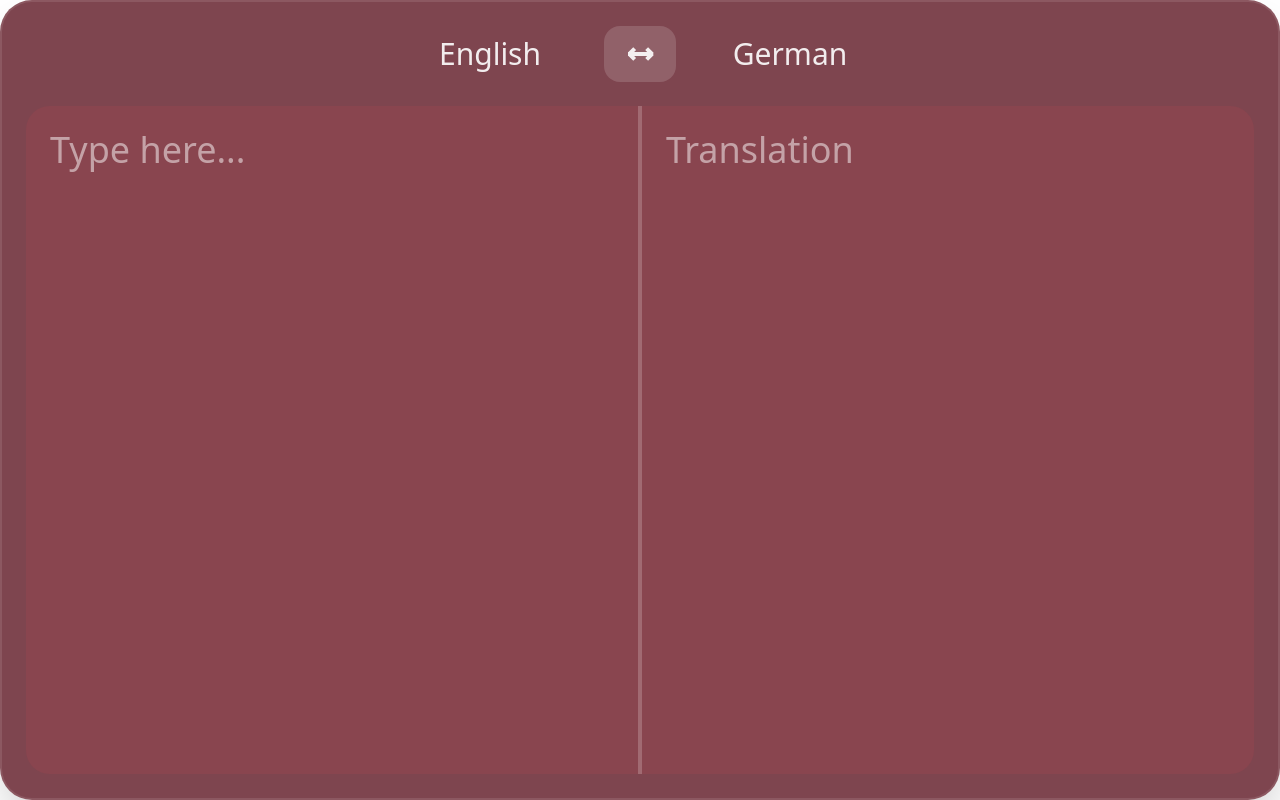
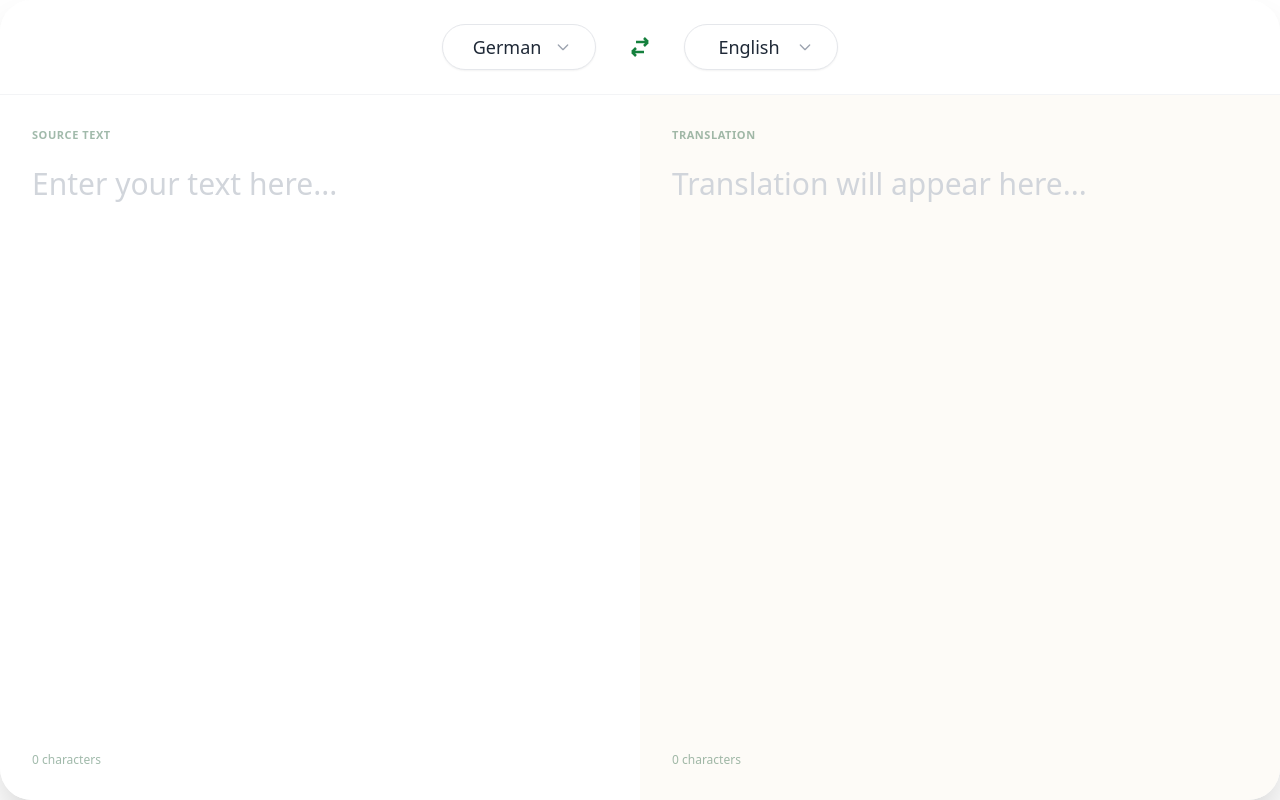
Before and after one commit to kayfgit/quickgerman, an Electron app: page index.html in a window 1280 px wide. Both pictures are taken after a click on the button 640 px from the left and 54 px from the top of the page. Drawn offline with nearby package versions, Linux system fonts and the light colour scheme; no server answers.

Commit message:
disable spellchecks and fix swap bug

```diff
--- a/index.html
+++ b/index.html
@@ -54,38 +54,66 @@
     </style>
 </head>
 
-<body class="overflow-hidden font-sans select-none">
-    <div class="bg-wine-500 rounded-[2rem] p-6 shadow-2xl border-2 border-white/10 h-screen flex flex-col relative">
-        <!-- Header -->
-        <div class="flex justify-center items-center gap-6 mb-6 drag-handle shrink-0">
-            <span id="sourceLang" class="text-white/90 text-3xl font-medium min-w-[180px] text-center">German</span>
+<body class="overflow-hidden font-sans select-none bg-transparent">
+    <!-- Main Card -->
+    <div class="bg-white rounded-[2rem] shadow-2xl h-screen flex flex-col relative overflow-hidden">
+
+        <!-- Header (Drag Handle) -->
+        <div
+            class="flex justify-center items-center gap-6 py-6 border-b border-gray-100 drag-handle shrink-0 bg-white z-10">
+            <!-- German Pill -->
+            <div class="flex items-center gap-2 px-6 py-2 rounded-full border border-gray-200 shadow-sm bg-white">
+                <span id="sourceLang" class="text-gray-800 text-lg font-medium min-w-[80px] text-center">English</span>
+                <svg class="w-4 h-4 text-gray-400" fill="none" stroke="currentColor" viewBox="0 0 24 24">
+                    <path stroke-linecap="round" stroke-linejoin="round" stroke-width="2" d="M19 9l-7 7-7-7"></path>
+                </svg>
+            </div>
+
+            <!-- Swap Button -->
             <button id="swapBtn"
-                class="bg-white/15 hover:bg-white/25 active:bg-white/30 rounded-2xl px-5 py-3 text-white/90 transition-colors flex items-center justify-center no-drag"
-                title="Swap languages">
-                <svg width="32" height="32" viewBox="0 0 24 24" fill="none" stroke="currentColor" stroke-width="3">
-                    <path d="M8 16l-4-4m0 0l4-4m-4 4h18M17 8l4 4m0 0l-4 4m4-4H3" />
+                class="text-green-700 hover:text-green-800 transition-colors p-2 rounded-full hover:bg-green-50 no-drag">
+                <svg width="24" height="24" viewBox="0 0 24 24" fill="none" stroke="currentColor" stroke-width="2.5">
+                    <path d="M8 7h12m0 0l-4-4m4 4l-4 4m0 6H4m0 0l4 4m-4-4l4-4" />
                 </svg>
             </button>
-            <span id="targetLang" class="text-white/90 text-3xl font-medium min-w-[180px] text-center">English</span>
-        </div>
 
-        <!-- Panels -->
-        <div class="flex bg-wine-600 rounded-3xl overflow-hidden flex-1 min-h-0">
-            <div class="flex-1 p-6 h-full">
-                <textarea id="inputText"
-                    class="w-full h-full bg-transparent resize-none text-white/95 text-4xl placeholder-white/50"
-                    placeholder="Type here..." autofocus></textarea>
-            </div>
-            <div class="w-1 bg-white/20"></div>
-            <div class="flex-1 p-6 h-full overflow-auto">
-                <div id="outputText" class="text-white/50 text-4xl select-text">Translation</div>
+            <!-- English Pill -->
+            <div class="flex items-center gap-2 px-6 py-2 rounded-full border border-gray-200 shadow-sm bg-white">
+                <span id="targetLang" class="text-gray-800 text-lg font-medium min-w-[80px] text-center">German</span>
+                <svg class="w-4 h-4 text-gray-400" fill="none" stroke="currentColor" viewBox="0 0 24 24">
+                    <path stroke-linecap="round" stroke-linejoin="round" stroke-width="2" d="M19 9l-7 7-7-7"></path>
+                </svg>
             </div>
         </div>
 
-        <!-- Loading indicator -->
-        <div id="loading" class="hidden absolute top-6 right-6">
-            <div class="w-12 h-12 border-[6px] border-white/30 border-t-white/90 rounded-full animate-spin"></div>
+        <!-- Content Area -->
+        <div class="flex flex-1 min-h-0">
+            <!-- Source Panel (White) -->
+            <div class="flex-1 flex flex-col p-8 bg-white relative group">
+                <div class="text-[11px] font-bold text-green-900/40 uppercase tracking-wider mb-4">Source Text</div>
+                <textarea id="inputText" spellcheck="false"
+                    class="w-full flex-1 bg-transparent resize-none text-gray-800 text-3xl placeholder-gray-300 outline-none leading-relaxed selection:bg-green-100 selection:text-green-900"
+                    placeholder="Enter your text here..." autofocus></textarea>
+                <div id="inputCount" class="text-xs font-medium text-green-900/40 mt-4">0 characters</div>
+            </div>
+
+            <!-- Divider (Optional, using bg color diff instead) -->
+
+            <!-- Translation Panel (Cream) -->
+            <div class="flex-1 flex flex-col p-8 bg-[#FDFBF7] relative">
+                <div class="text-[11px] font-bold text-green-900/40 uppercase tracking-wider mb-4">Translation</div>
+                <div id="outputText"
+                    class="w-full flex-1 text-gray-300 text-3xl leading-relaxed select-text selection:bg-green-100 selection:text-green-900 overflow-auto">
+                    Translation will appear here...
+                </div>
+                <!-- Loading Indicator -->
+                <div id="loading" class="hidden absolute top-8 right-8">
+                    <div class="w-6 h-6 border-2 border-green-200 border-t-green-600 rounded-full animate-spin"></div>
+                </div>
+                <div id="outputCount" class="text-xs font-medium text-green-900/40 mt-4">0 characters</div>
+            </div>
         </div>
+
     </div>
     <script src="renderer.js"></script>
 </body>
--- a/renderer.js
+++ b/renderer.js
@@ -7,17 +7,30 @@ const swapBtn = document.getElementById('swapBtn');
 const sourceLang = document.getElementById('sourceLang');
 const targetLang = document.getElementById('targetLang');
 const loading = document.getElementById('loading');
+const inputCount = document.getElementById('inputCount');
+const outputCount = document.getElementById('outputCount');
 
-let currentDirection = 'de-en';
+let currentDirection = 'en-de';
 let debounceTimer = null;
 let currentRequestId = 0; // Track request to prevent stale results
+
+function updateCharCounts() {
+    inputCount.textContent = `${inputText.value.length} characters`;
+    outputCount.textContent = `${outputText.innerText.length} characters`;
+
+    // Don't count placeholder text if it's the specific placeholder
+    if (outputText.textContent === 'Translation will appear here...' || outputText.textContent === 'Translation error' || outputText.textContent === 'No translation found') {
+        outputCount.textContent = '0 characters';
+    }
+}
 
 async function doTranslate() {
     const text = inputText.value.trim();
 
     if (!text) {
-        outputText.textContent = 'Translation';
-        outputText.className = 'text-white/50 text-4xl select-text';
+        outputText.textContent = 'Translation will appear here...';
+        outputText.className = 'w-full flex-1 text-gray-300 text-3xl leading-relaxed select-text selection:bg-green-100 selection:text-green-900 overflow-auto';
+        updateCharCounts();
         return;
     }
 
@@ -33,16 +46,18 @@ async function doTranslate() {
         if (requestId === currentRequestId) {
             if (result) {
                 outputText.textContent = result;
-                outputText.className = 'text-white/95 text-4xl select-text';
+                outputText.className = 'w-full flex-1 text-gray-800 text-3xl leading-relaxed select-text selection:bg-green-100 selection:text-green-900 overflow-auto';
             } else {
                 outputText.textContent = 'No translation found';
-                outputText.className = 'text-white/50 text-4xl select-text';
+                outputText.className = 'w-full flex-1 text-gray-300 text-3xl leading-relaxed select-text selection:bg-green-100 selection:text-green-900 overflow-auto';
             }
+            updateCharCounts();
         }
     } catch (err) {
         if (requestId === currentRequestId) {
             outputText.textContent = 'Translation error';
-            outputText.className = 'text-red-400/80 text-4xl select-text';
+            outputText.className = 'w-full flex-1 text-red-400 text-3xl leading-relaxed select-text selection:bg-green-100 selection:text-green-900 overflow-auto';
+            updateCharCounts();
         }
     } finally {
         if (requestId === currentRequestId) {
@@ -55,6 +70,7 @@ async function doTranslate() {
 function translateWithDebounce() {
     clearTimeout(debounceTimer);
     debounceTimer = setTimeout(doTranslate, 300); // 300ms debounce
+    updateCharCounts(); // Immediate update for input count
 }
 
 // Input event
@@ -74,8 +90,15 @@ swapBtn.addEventListener('click', () => {
 
     // Swap input and output if there's valid output
     const currentOutput = outputText.textContent;
-    if (currentOutput && currentOutput !== 'Translation' && currentOutput !== 'No translation found' && currentOutput !== 'Translation error') {
-        inputText.value = currentOutput;
+    const trimmedOutput = currentOutput.trim();
+
+    // Check against placeholders (ignoring whitespace)
+    if (trimmedOutput &&
+        trimmedOutput !== 'Translation will appear here...' &&
+        trimmedOutput !== 'No translation found' &&
+        trimmedOutput !== 'Translation error') {
+
+        inputText.value = trimmedOutput;
     }
 
     translateWithDebounce();
```
